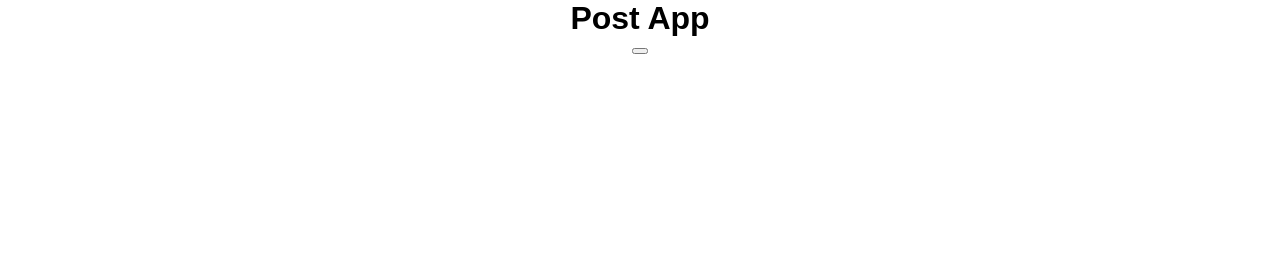
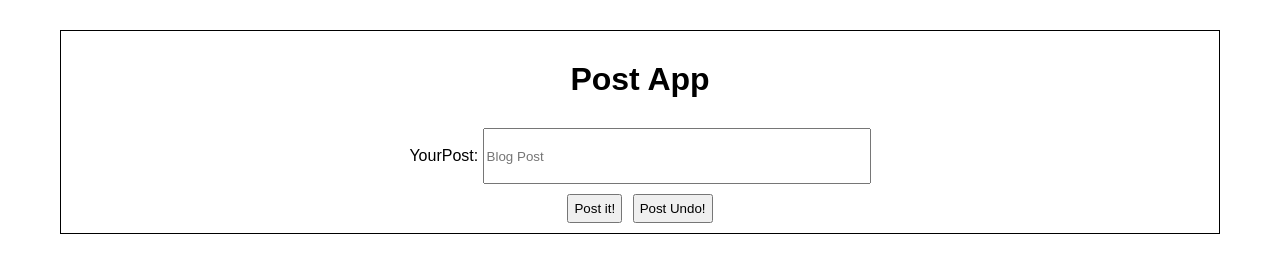
Before and after one commit to mndvn/Post, a plain HTML site: page index.html in a window 1280 px wide. Drawn offline with Linux system fonts and the light colour scheme.

Commit message:
Post UI Fixed

```diff
--- a/index.html
+++ b/index.html
@@ -5,11 +5,20 @@
         <title>Ömer Mindivanli</title>
     </head>
     <!--JavaScript Example Blog Post -->
+
     <body>
-    <h1>Post App</h1>
+
+    <!-- Main Post -->
     <div class="postCreate">
-        <button onclick="Post();"></button>
+        <h1>Post App</h1>
+        <form>
+            YourPost: <input id="inputText" name="yourPost" placeholder="Blog Post">
+        </form>
+        <button onclick="isPost();">Post it!</button>
+        <button onclick="isPostRemover();">Post Undo!</button>
     </div>
-     <script src="main.js"></script>
+
+    <!-- Java Script Files -->
+    <script src="main.js"></script>
     </body>
 </html>
--- a/main.js
+++ b/main.js
@@ -1,4 +1,22 @@
 // Create Post(); Func;
-function Post(){
-    alert("PostWorks");
-}
+    function isPost() {
+        // 3 Steps of JavaScript Dom Create var Element, append and property
+        // 1.Creating
+        var postFrame = document.createElement("div");
+        var textBtnIs = document.createTextNode("The First meaningful Java Script!");
+        postFrame.setAttribute("id", "postFrame_id");
+        // 2.Appending
+        document.body.appendChild(postFrame);
+        postFrame.appendChild(textBtnIs);//this.TextNode will be the name of btn object
+        // 3.Adding Property
+        postFrame.style.backgroundColor = "gray";
+        postFrame.style.fontSize = "25px";
+        postFrame.style.fontWeight = "600";
+        postFrame.style.margin = "30px";
+        postFrame.style.padding = "30px";
+        postFrame.style.color = "white";
+    }
+
+    function isPostRemover(){
+        document.getElementById("postFrame_id").remove();
+    }
--- a/style.css
+++ b/style.css
@@ -5,3 +5,24 @@ body, html, h1 ,h2, h3, p {
     font-family: sans-serif, Arial;
     text-align: center;
 }
+
+#inputText {
+    width:auto;
+    height:auto;
+    height: 50px;
+    width:380px;
+}
+
+h1 {
+    margin:30px;
+}
+
+button {
+    margin: 10px 3px 10px 3px;
+    padding:5px;
+}
+
+.postCreate {
+    margin:30px 60px 30px 60px;
+    border:solid black 1px;
+}
```
Also changed, not shown: mainTest.js (deleted).
